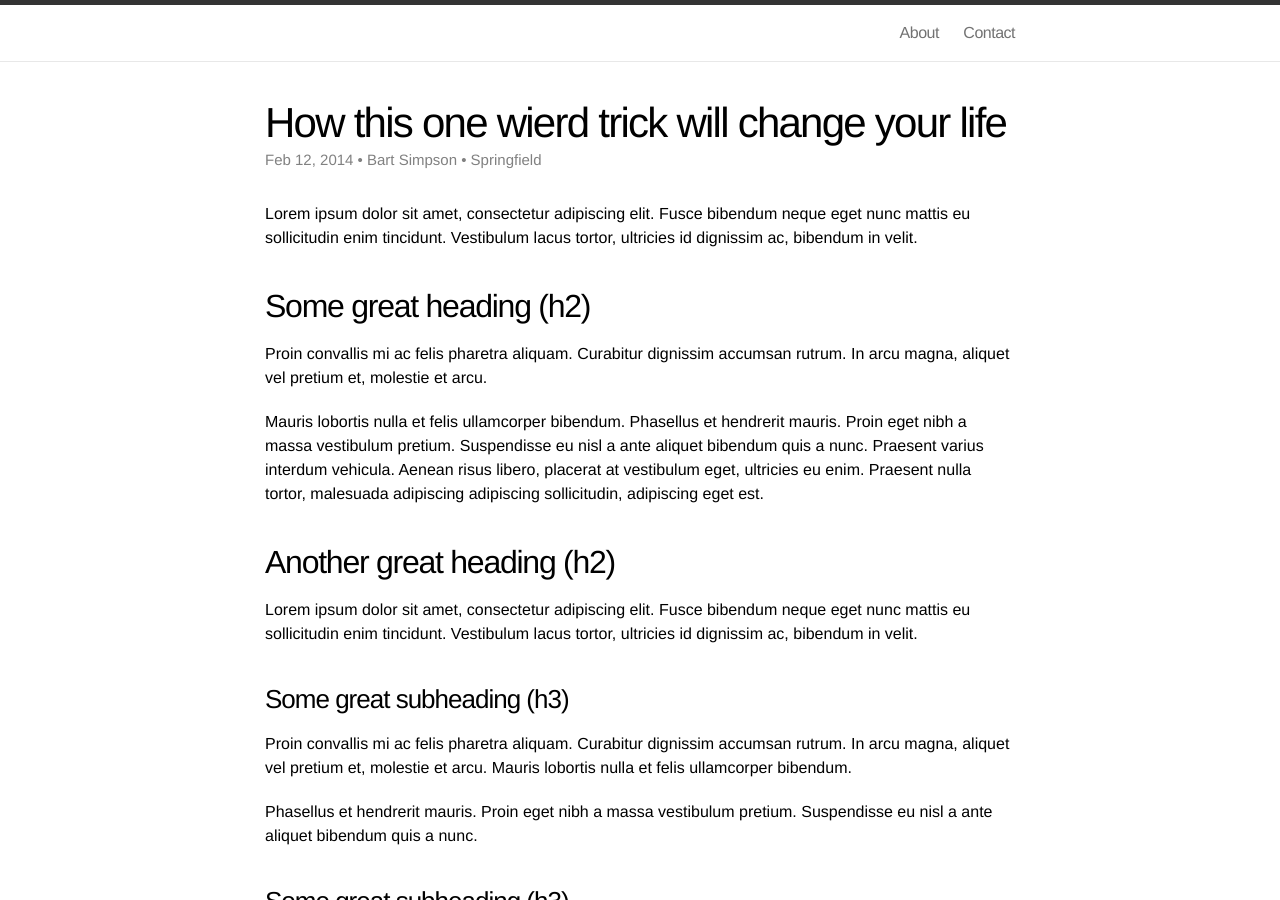
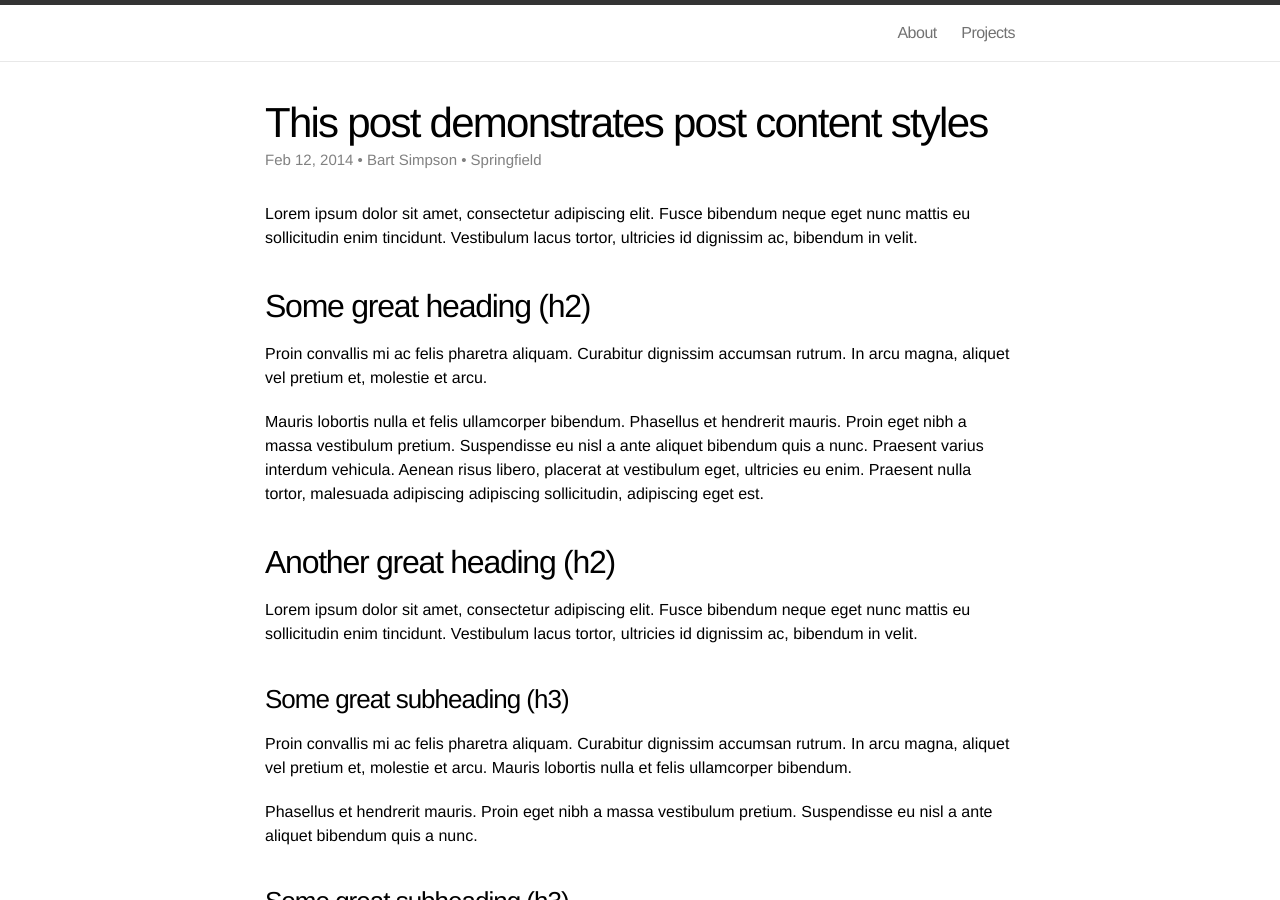
Before and after one commit to jglovier/jekyll-new, a Jekyll site: the page built from _posts/2014-02-12-this-post-demonstrates-post-content-styles.md, in a window 1280 px wide and 900 px high. Built offline with Jekyll 4.4.1, drawn with Linux system fonts in a browser that asks for light colours.

Commit message:
Adds About and Project placeholder pages

```diff
--- a/_includes/header.html
+++ b/_includes/header.html
@@ -5,8 +5,8 @@
     <a class="site-title" href="/">{{ site.name }}</a>
 
     <nav class="site-nav">
-      <a class="extra" href="/about">About</a>
-      <a class="extra" href="/contact">Contact</a>
+      <a class="page-link" href="/about">About</a>
+      <a class="page-link" href="/projects">Projects</a>
     </nav>
 
   </div>
--- a/_posts/2014-02-12-how-this-one-wierd-trick-will-change-your-life.md
+++ b/_posts/2014-02-12-this-post-demonstrates-post-content-styles.md
@@ -1,6 +1,6 @@
 ---
 layout: post
-title: "How this one wierd trick will change your life"
+title: "This post demonstrates post content styles"
 categories: junk
 author: "Bart Simpson"
 meta: "Springfield"
```
Also changed, not shown: _layouts/page.html (added, +14 -0 lines), _posts/2014-02-10-this-one-wierd-trick-will-change-your-life.md (added, +11 -0 lines), about/index.md (added, +10 -0 lines), projects/index.md (added, +14 -0 lines).
